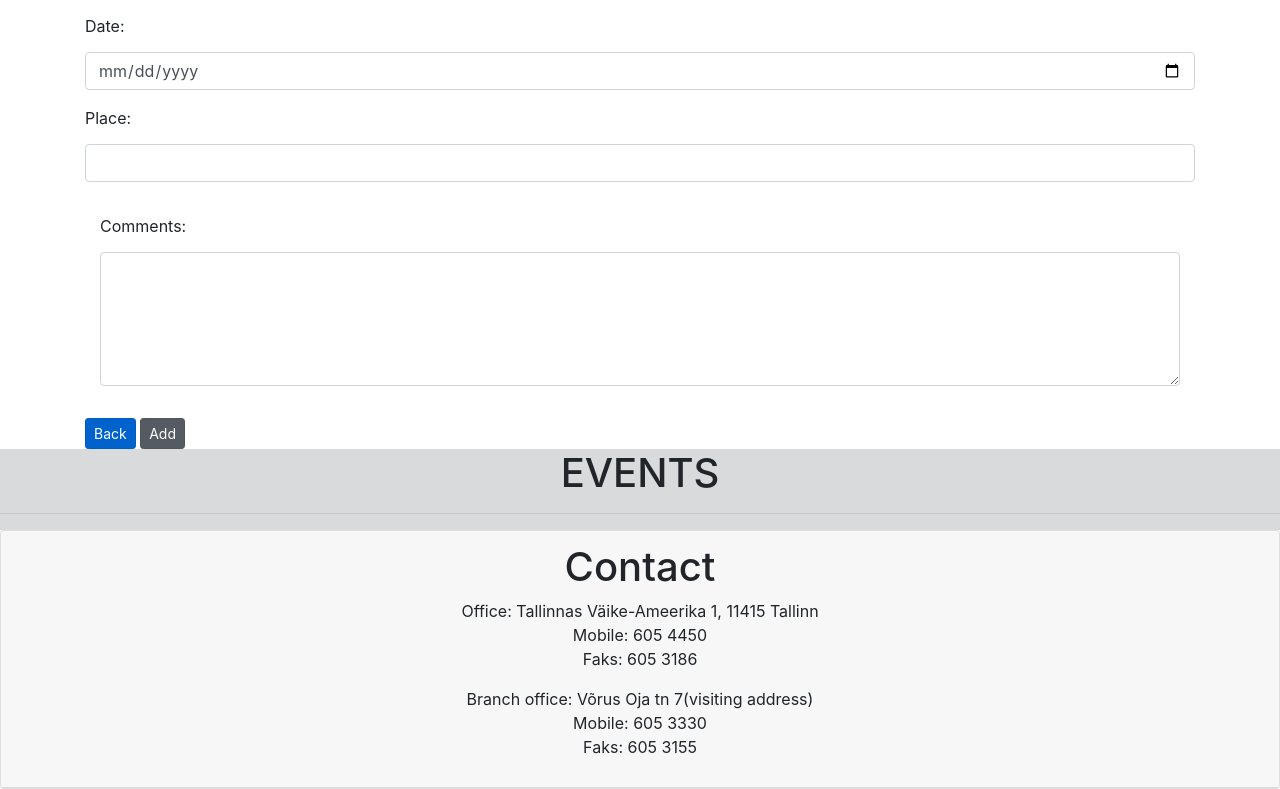
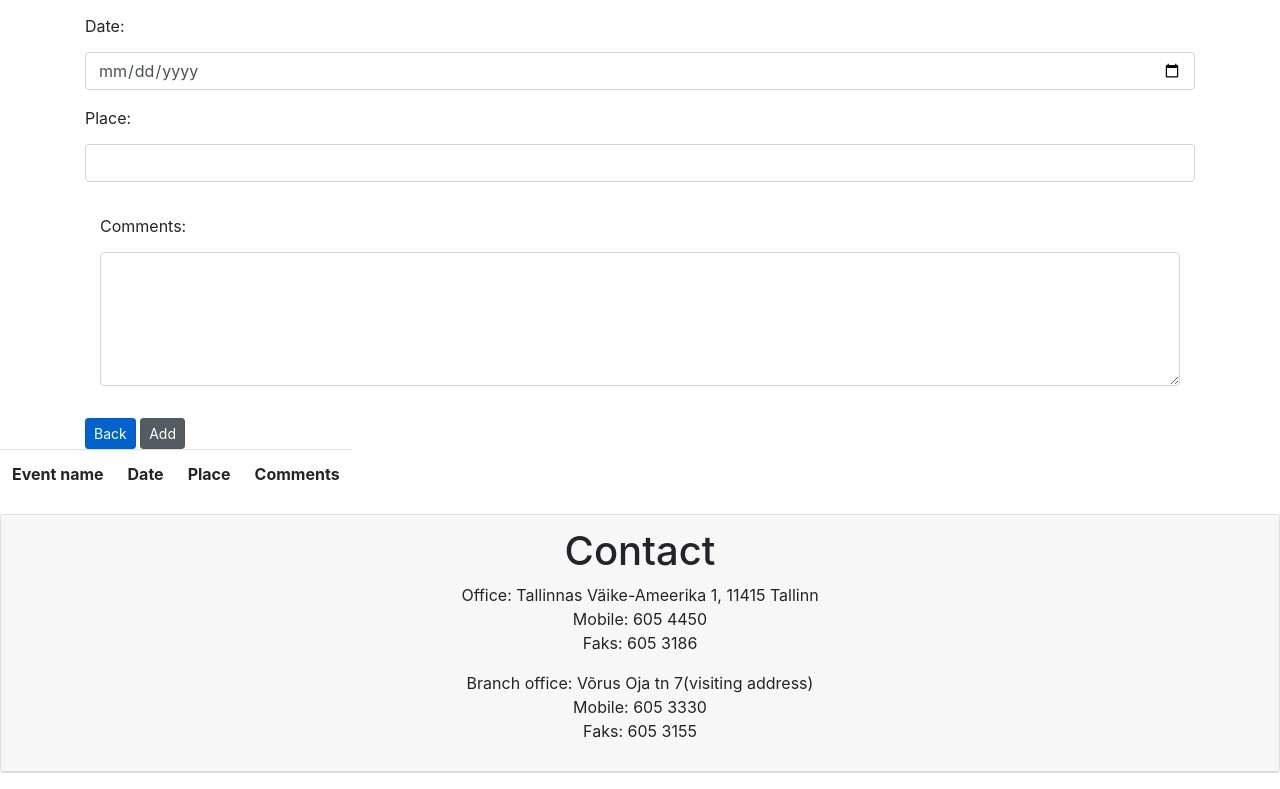
Before and after one commit to mikk369/NET, a website: page addevent.html in a window 1280 px wide. Shown: the part 912-1701 px from the top of the page. Drawn offline with nearby package versions, Linux system fonts and the light colour scheme.

Commit message:
event table

```diff
--- a/addevent.html
+++ b/addevent.html
@@ -127,14 +127,23 @@
         >
       </form>
     </div>
-    <div class="event-container">
+    <div class="table">
+      <table class="event-table">
+        <th>Event name</th>
+        <th>Date</th>
+        <th>Place</th>
+        <th>Comments</th>
+      </table>
+    </div>
+    <!-- <div class="event-container">
       <h1>EVENTS</h1>
-      <hr />
-      <!-- <h1 class="event-name"></h1> -->
-      <!-- <h3 class="event-date"></h3>
+      <hr /> -->
+
+    <!-- <h1 class="event-name"></h1> -->
+    <!-- <h3 class="event-date"></h3>
       <h2 class="event-place"></h2>
       <span class="event-comment"></span> -->
-    </div>
+    <!-- </div> -->
 
     <footer>
       <div class="card text-center">
```
